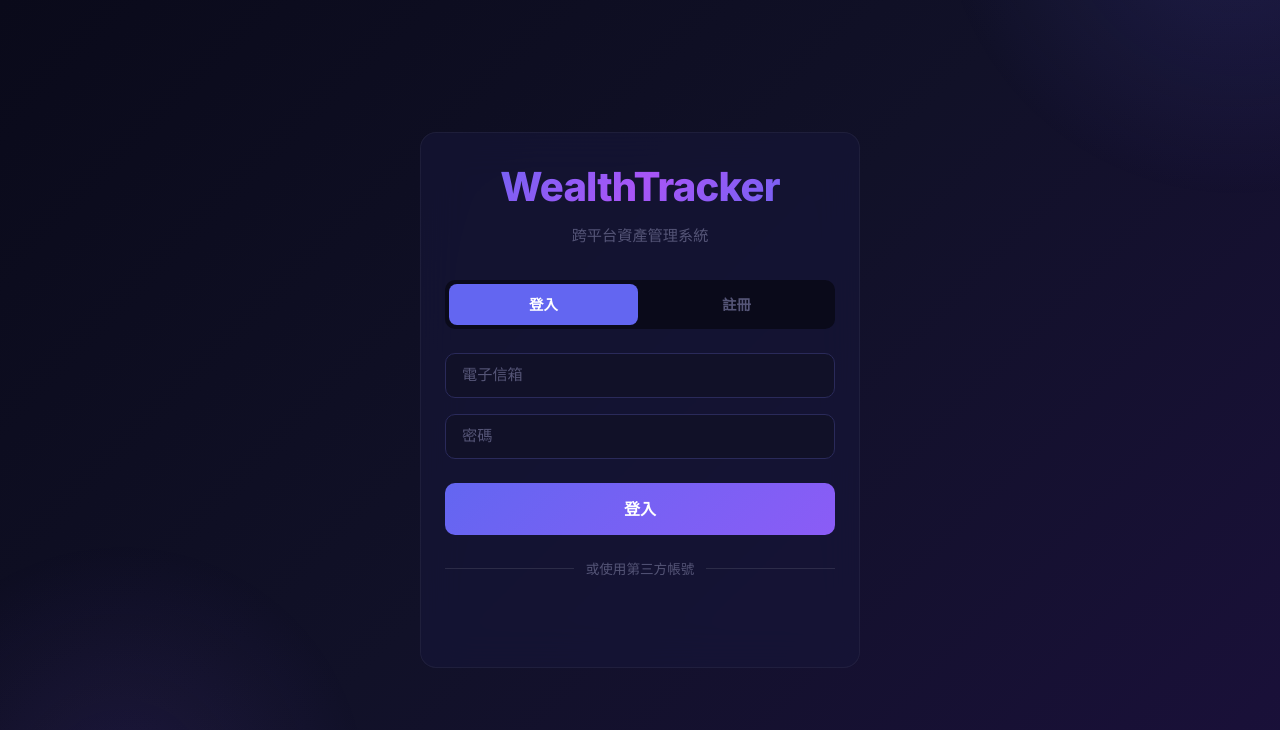
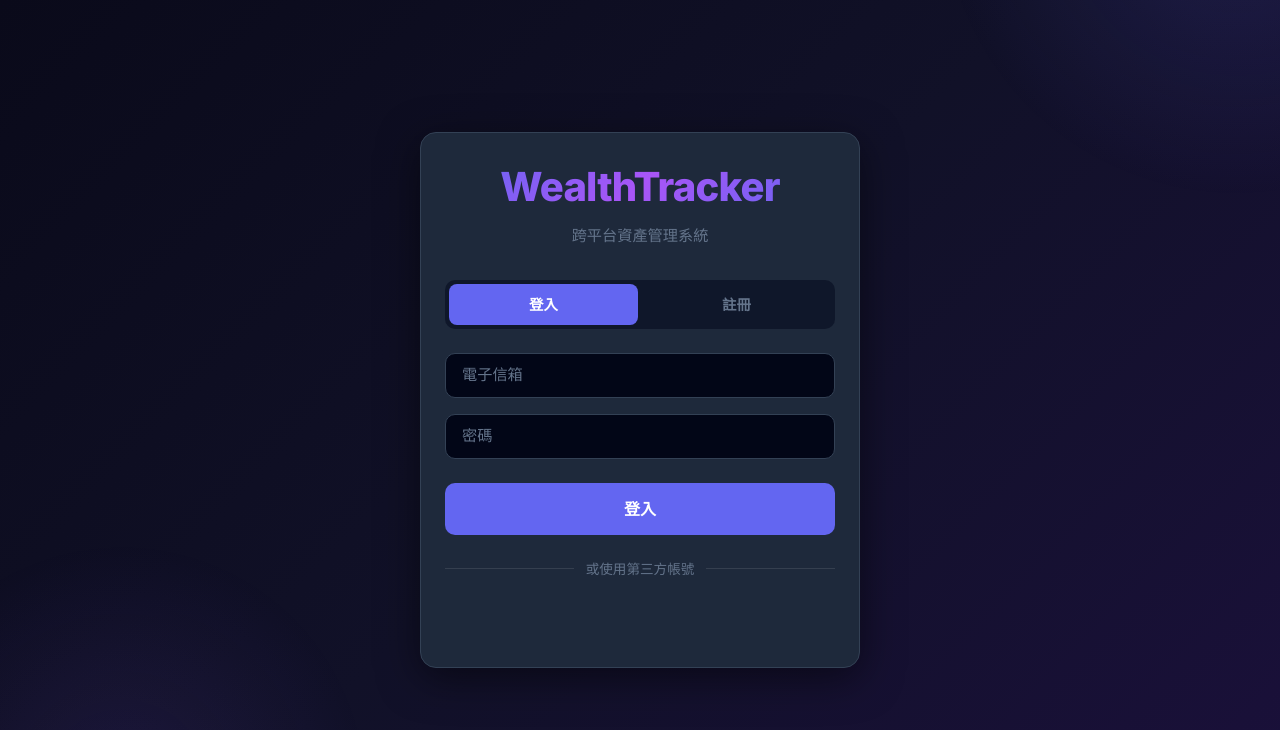
Before and after one commit to winstonc0715/wealth_tracker, a Next.js app in the folder apps/web/: page / in a window 1280 px wide. Shown: the top 730 px of the page. Built offline with nearby package versions, Linux system fonts and the light colour scheme; no server answers.

Commit message:
style: overhaul to modern tailwind color palette and remove clunky gradients

```diff
--- a/apps/web/src/app/globals.css
+++ b/apps/web/src/app/globals.css
@@ -3,77 +3,83 @@
 /* === WealthTracker Design System === */
 
 :root {
-  /* 主題色 */
+  /* 湛藍 (Slate & Indigo) - 預設 */
   --color-primary: #6366f1;
   --color-primary-hover: #4f46e5;
-  --color-profit: #22c55e;
-  --color-profit-bg: rgba(34, 197, 94, 0.1);
+  --color-primary-text: #ffffff;
+  --color-profit: #10b981;
+  --color-profit-bg: rgba(16, 185, 129, 0.15);
   --color-loss: #ef4444;
-  --color-loss-bg: rgba(239, 68, 68, 0.1);
+  --color-loss-bg: rgba(239, 68, 68, 0.15);
 
-  /* 深色主題 */
-  --color-bg-primary: #0a0a1a;
-  --color-bg-secondary: #111128;
-  --color-bg-card: #16163a;
-  --color-bg-card-hover: #1e1e4a;
-  --color-border: #2a2a5a;
-  --color-text-primary: #f0f0ff;
-  --color-text-secondary: #8888aa;
-  --color-text-muted: #555577;
+  --color-bg-primary: #0f172a;
+  --color-bg-secondary: #020617;
+  --color-bg-card: #1e293b;
+  --color-bg-card-hover: #334155;
+  --color-border: #334155;
+  --color-text-primary: #f8fafc;
+  --color-text-secondary: #94a3b8;
+  --color-text-muted: #64748b;
 }
 
-/* 曜石黑 (Obsidian Black) */
+/* 黑曜 (Onyx) */
 [data-theme="obsidian"] {
-  --color-primary: #a3a3a3;
-  --color-primary-hover: #ffffff;
+  --color-primary: #fafafa;
+  --color-primary-hover: #e4e4e7;
+  --color-primary-text: #09090b;
+  --color-profit: #22c55e;
+  --color-profit-bg: rgba(34, 197, 94, 0.15);
+  --color-loss: #f87171;
+  --color-loss-bg: rgba(248, 113, 113, 0.15);
+
   --color-bg-primary: #000000;
-  --color-bg-secondary: #0a0a0a;
-  --color-bg-card: #0f0f0f;
-  --color-bg-card-hover: #1f1f1f;
-  --color-border: #262626;
-  --color-text-primary: #f5f5f5;
-  --color-text-secondary: #a3a3a3;
-  --color-text-muted: #737373;
-  --color-profit: #4ADE80;
-  --color-profit-bg: rgba(74, 222, 128, 0.1);
-  --color-loss: #F87171;
-  --color-loss-bg: rgba(248, 113, 113, 0.1);
+  --color-bg-secondary: #09090b;
+  --color-bg-card: #09090b;
+  --color-bg-card-hover: #18181b;
+  --color-border: #27272a;
+  --color-text-primary: #ffffff;
+  --color-text-secondary: #a1a1aa;
+  --color-text-muted: #71717a;
 }
 
-/* 森林綠 (Forest Green) */
+/* 蒼翠 (Emerald) */
 [data-theme="forest"] {
   --color-primary: #10b981;
   --color-primary-hover: #059669;
-  --color-bg-primary: #022c22;
-  --color-bg-secondary: #064e3b;
-  --color-bg-card: #065f46;
-  --color-bg-card-hover: #047857;
-  --color-border: #0f766e;
-  --color-text-primary: #ecfdf5;
-  --color-text-secondary: #6ee7b7;
-  --color-text-muted: #34d399;
+  --color-primary-text: #ffffff;
   --color-profit: #34d399;
   --color-profit-bg: rgba(52, 211, 153, 0.15);
-  --color-loss: #f87171;
-  --color-loss-bg: rgba(248, 113, 113, 0.15);
+  --color-loss: #f43f5e;
+  --color-loss-bg: rgba(244, 63, 94, 0.15);
+
+  --color-bg-primary: #0a0a0a;
+  --color-bg-secondary: #000000;
+  --color-bg-card: #171717;
+  --color-bg-card-hover: #262626;
+  --color-border: #262626;
+  --color-text-primary: #fafafa;
+  --color-text-secondary: #a3a3a3;
+  --color-text-muted: #737373;
 }
 
-/* 霓虹紫 (Cyber Purple) */
+/* 暮紫 (Violet) */
 [data-theme="cyber"] {
-  --color-primary: #d946ef;
-  --color-primary-hover: #c026d3;
-  --color-bg-primary: #190028;
-  --color-bg-secondary: #2e1065;
-  --color-bg-card: #3b0764;
-  --color-bg-card-hover: #581c87;
-  --color-border: #6b21a8;
-  --color-text-primary: #fff1f2;
-  --color-text-secondary: #fbcfe8;
-  --color-text-muted: #f472b6;
-  --color-profit: #2dd4bf;
-  --color-profit-bg: rgba(45, 212, 191, 0.15);
-  --color-loss: #fb7185;
-  --color-loss-bg: rgba(251, 113, 133, 0.15);
+  --color-primary: #8b5cf6;
+  --color-primary-hover: #7c3aed;
+  --color-primary-text: #ffffff;
+  --color-profit: #14b8a6;
+  --color-profit-bg: rgba(20, 184, 166, 0.15);
+  --color-loss: #f43f5e;
+  --color-loss-bg: rgba(244, 63, 94, 0.15);
+
+  --color-bg-primary: #0b0415;
+  --color-bg-secondary: #000000;
+  --color-bg-card: #150a2e;
+  --color-bg-card-hover: #221245;
+  --color-border: #311a61;
+  --color-text-primary: #f5f3ff;
+  --color-text-secondary: #a78bfa;
+  --color-text-muted: #8b5cf6;
 }
 
 /* === Global Styles === */
@@ -104,21 +110,20 @@ body {
   border: 1px solid var(--color-border);
   border-radius: 16px;
   padding: 24px;
-  transition: all 0.3s cubic-bezier(0.4, 0, 0.2, 1);
+  transition: all 0.2s cubic-bezier(0.4, 0, 0.2, 1);
 }
 
 .card:hover {
-  border-color: var(--color-primary);
-  box-shadow: 0 0 30px rgba(99, 102, 241, 0.1);
+  border-color: var(--color-text-muted);
+  box-shadow: 0 4px 20px rgba(0, 0, 0, 0.2);
 }
 
 .card-glass {
-  background: rgba(22, 22, 58, 0.6);
-  backdrop-filter: blur(20px);
-  -webkit-backdrop-filter: blur(20px);
-  border: 1px solid rgba(255, 255, 255, 0.05);
+  background: var(--color-bg-card);
+  border: 1px solid var(--color-border);
   border-radius: 16px;
   padding: 24px;
+  box-shadow: 0 10px 40px rgba(0, 0, 0, 0.5);
 }
 
 /* === Stat Cards === */
@@ -135,16 +140,16 @@ body {
   left: 0;
   right: 0;
   height: 3px;
-  background: linear-gradient(90deg, var(--color-primary), #8b5cf6);
+  background: var(--color-primary);
   border-radius: 16px 16px 0 0;
 }
 
 .stat-card.profit::before {
-  background: linear-gradient(90deg, var(--color-profit), #34d399);
+  background: var(--color-profit);
 }
 
 .stat-card.loss::before {
-  background: linear-gradient(90deg, var(--color-loss), #f87171);
+  background: var(--color-loss);
 }
 
 /* === PNL Colors === */
@@ -178,20 +183,21 @@ body {
 /* === Buttons === */
 
 .btn-primary {
-  background: linear-gradient(135deg, var(--color-primary), #8b5cf6);
-  color: white;
+  background: var(--color-primary);
+  color: var(--color-primary-text);
   border: none;
   border-radius: 10px;
   padding: 10px 20px;
   font-weight: 600;
   cursor: pointer;
-  transition: all 0.3s ease;
+  transition: all 0.2s ease;
   font-size: 0.95rem;
 }
 
 .btn-primary:hover {
+  background: var(--color-primary-hover);
   transform: translateY(-1px);
-  box-shadow: 0 4px 20px rgba(99, 102, 241, 0.4);
+  box-shadow: 0 4px 15px rgba(0, 0, 0, 0.2);
 }
 
 .btn-secondary {
@@ -206,8 +212,9 @@ body {
 }
 
 .btn-secondary:hover {
-  border-color: var(--color-primary);
-  color: var(--color-primary);
+  border-color: var(--color-text-secondary);
+  color: var(--color-text-primary);
+  background: var(--color-bg-card-hover);
 }
 
 /* === Table === */
@@ -231,13 +238,13 @@ body {
 
 .data-table td {
   padding: 14px 16px;
-  border-bottom: 1px solid rgba(42, 42, 90, 0.5);
+  border-bottom: 1px solid var(--color-border);
   font-size: 0.95rem;
   transition: background 0.2s ease;
 }
 
 .data-table tr:hover td {
-  background: rgba(99, 102, 241, 0.05);
+  background: var(--color-bg-card-hover);
 }
 
 .data-table .number {
@@ -248,13 +255,27 @@ body {
 /* === Price Flash Animation === */
 
 @keyframes flash-green {
-  0%, 100% { background: transparent; }
-  50% { background: var(--color-profit-bg); }
+
+  0%,
+  100% {
+    background: transparent;
+  }
+
+  50% {
+    background: var(--color-profit-bg);
+  }
 }
 
 @keyframes flash-red {
-  0%, 100% { background: transparent; }
-  50% { background: var(--color-loss-bg); }
+
+  0%,
+  100% {
+    background: transparent;
+  }
+
+  50% {
+    background: var(--color-loss-bg);
+  }
 }
 
 .price-flash-up {
@@ -268,17 +289,20 @@ body {
 /* === Loading Skeleton === */
 
 @keyframes shimmer {
-  0% { background-position: -200% 0; }
-  100% { background-position: 200% 0; }
+  0% {
+    background-position: -200% 0;
+  }
+
+  100% {
+    background-position: 200% 0;
+  }
 }
 
 .skeleton {
-  background: linear-gradient(
-    90deg,
-    var(--color-bg-card) 25%,
-    var(--color-bg-card-hover) 50%,
-    var(--color-bg-card) 75%
-  );
+  background: linear-gradient(90deg,
+      var(--color-bg-card) 25%,
+      var(--color-bg-card-hover) 50%,
+      var(--color-bg-card) 75%);
   background-size: 200% 100%;
   animation: shimmer 1.5s infinite;
   border-radius: 8px;
--- a/apps/web/src/components/SettingsModal.tsx
+++ b/apps/web/src/components/SettingsModal.tsx
@@ -11,10 +11,10 @@ export default function SettingsModal({ onClose }: SettingsModalProps) {
     const { theme, setTheme } = useTheme();
 
     const themes = [
-        { id: 'default', name: '深邃藍 (Midnight Blue)', bg: '#0a0a1a', primary: '#6366f1' },
-        { id: 'obsidian', name: '曜石黑 (Obsidian Black)', bg: '#000000', primary: '#a3a3a3' },
-        { id: 'forest', name: '森林綠 (Forest Green)', bg: '#022c22', primary: '#10b981' },
-        { id: 'cyber', name: '霓虹紫 (Cyber Purple)', bg: '#190028', primary: '#d946ef' },
+        { id: 'default', name: '湛藍 (Slate & Indigo)', bg: '#0f172a', primary: '#6366f1' },
+        { id: 'obsidian', name: '黑曜 (Onyx & Zinc)', bg: '#000000', primary: '#fafafa' },
+        { id: 'forest', name: '蒼翠 (Emerald & Neutral)', bg: '#0a0a0a', primary: '#10b981' },
+        { id: 'cyber', name: '暮紫 (Violet & Slate)', bg: '#0b0415', primary: '#8b5cf6' },
     ] as const;
 
     return (
```
